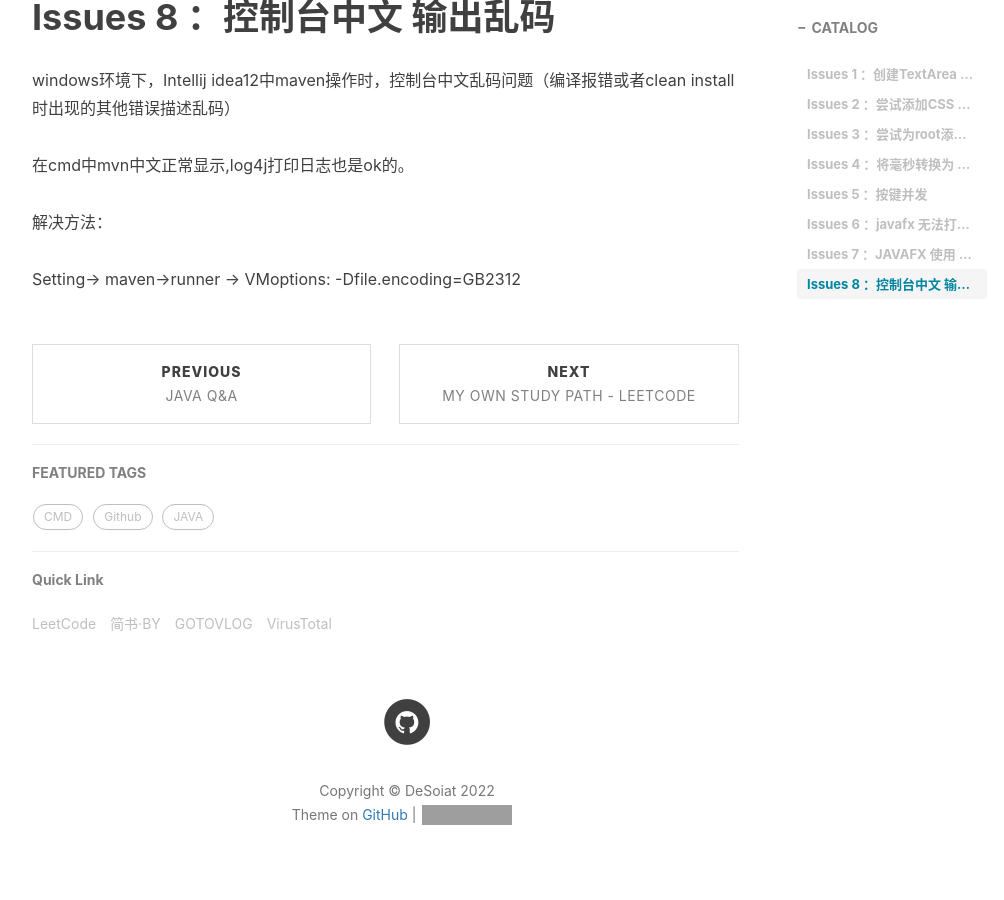
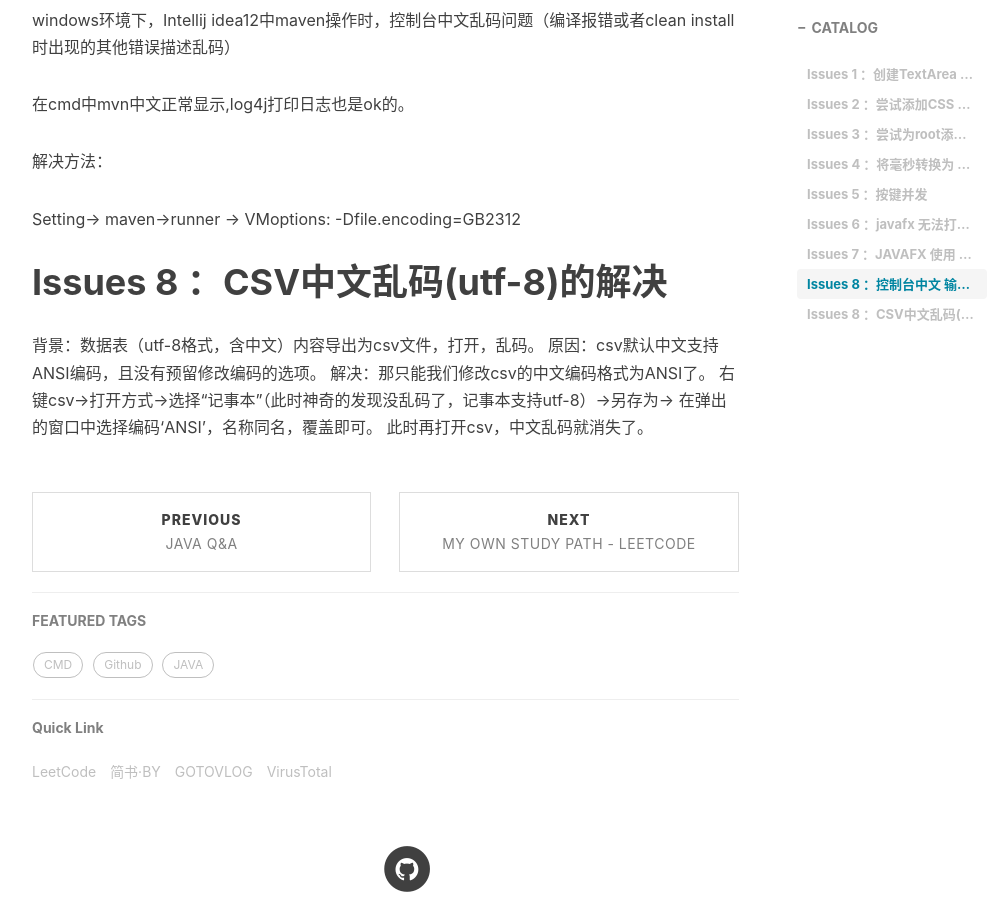
Before and after one commit to DeSoiat/DESOIAT.GITHUB.IO, a Jekyll site: the page built from _posts/2022-01-10-整理下在GOODNIGHTGUI中遇到的问题与解决方法.md, in a window 1280 px wide and 900 px high, scrolled down 2941 px. Shown: the whole window, without its empty margins (233-1237 px from the left). Built offline with Jekyll 4.4.1, drawn with Linux system fonts in a browser that asks for light colours; nearby versions of some CDN libraries; comment, search, counter and statistics services are not loaded; some of the changed text lies outside the part shown; grey boxes are pictures that could not be loaded.

Commit message:
Update 2022-01-10-整理下在GOODNIGHTGUI中遇到的问题与解决方法.md

```diff
--- a/_posts/2022-01-10-整理下在GOODNIGHTGUI中遇到的问题与解决方法.md
+++ b/_posts/2022-01-10-整理下在GOODNIGHTGUI中遇到的问题与解决方法.md
@@ -108,3 +108,12 @@ windows环境下，Intellij idea12中maven操作时，控制台中文乱码问
 解决方法：
 
 Setting-> maven->runner -> VMoptions: -Dfile.encoding=GB2312
+
+# Issues 8 ：CSV中文乱码(utf-8)的解决
+
+背景：数据表（utf-8格式，含中文）内容导出为csv文件，打开，乱码。
+原因：csv默认中文支持ANSI编码，且没有预留修改编码的选项。
+解决：那只能我们修改csv的中文编码格式为ANSI了。
+右键csv->打开方式->选择“记事本”（此时神奇的发现没乱码了，记事本支持utf-8）->另存为->
+在弹出的窗口中选择编码‘ANSI’，名称同名，覆盖即可。
+此时再打开csv，中文乱码就消失了。
```
Also changed, not shown: other parts of _posts/2022-01-10-整理下在GOODNIGHTGUI中遇到的问题与解决方法.md (+2 -2 lines).
